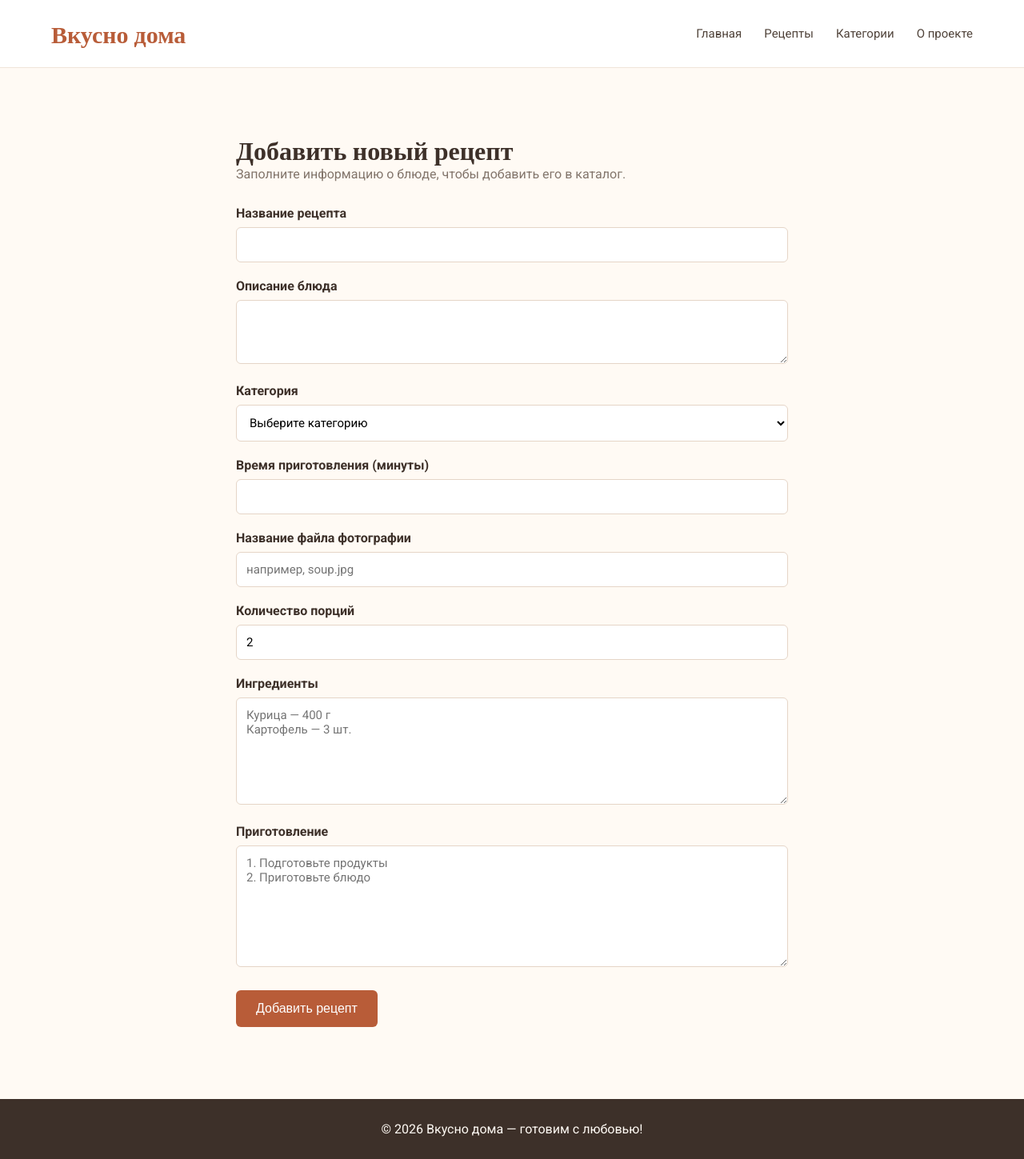
After one commit to FelixKitKat/vkusno-doma, a Symfony app: template templates/admin_recipe/index.html.twig in a window 1280 px wide. The commit adds this page. Shown: the whole page at 80% size. Run offline with Twig, Linux system fonts and the light colour scheme; the template is opened without the code that fills it, so the values that code supplies are empty; some libraries are stand-ins or nearby versions.

Commit message:
Добавлена форма создания рецептов и восстановлена страница рецепта

```diff
--- /dev/null
+++ b/templates/admin_recipe/index.html.twig
@@ -0,0 +1,100 @@
+
+{% extends 'base.html.twig' %}
+
+{% block title %}Добавить рецепт — Вкусно дома{% endblock %}
+
+{% block body %}
+
+<div class="container" style="max-width: 750px; margin: 50px auto; padding: 30px;">
+
+    <h1 style="font-family: 'Playfair Display', serif;">
+        Добавить новый рецепт
+    </h1>
+
+    <p style="color: #82756b; margin-bottom: 30px;">
+        Заполните информацию о блюде, чтобы добавить его в каталог.
+    </p>
+
+    {% for message in app.flashes('success') %}
+        <p style="color: green;">{{ message }}</p>
+    {% endfor %}
+
+    <form method="post">
+
+        <label>Название рецепта</label>
+        <input type="text" name="title" required>
+
+        <label>Описание блюда</label>
+        <textarea name="description" rows="3" required></textarea>
+
+        <label>Категория</label>
+        <select name="category" required>
+            <option value="">Выберите категорию</option>
+            <option value="Супы">Супы</option>
+            <option value="Салаты">Салаты</option>
+            <option value="Основные блюда">Основные блюда</option>
+            <option value="Десерты">Десерты</option>
+        </select>
+
+        <label>Время приготовления (минуты)</label>
+        <input type="number" name="cookingTime" min="1" required>
+
+        <label>Название файла фотографии</label>
+        <input type="text" name="image" placeholder="например, soup.jpg">
+
+        <label>Количество порций</label>
+        <input type="number" name="servings" min="1" value="2" required>
+
+        <label>Ингредиенты</label>
+        <textarea name="ingredients" rows="6" placeholder="Курица — 400 г&#10;Картофель — 3 шт." required></textarea>
+
+        <label>Приготовление</label>
+        <textarea name="instructions" rows="7" placeholder="1. Подготовьте продукты&#10;2. Приготовьте блюдо" required></textarea>
+
+        <button type="submit">Добавить рецепт</button>
+
+    </form>
+</div>
+
+<style>
+    form label {
+        display: block;
+        margin: 20px 0 8px;
+        font-weight: 600;
+        color: #3d3029;
+    }
+
+    form input,
+    form textarea,
+    form select {
+        width: 100%;
+        box-sizing: border-box;
+        padding: 12px;
+        border: 1px solid #e5d5c7;
+        border-radius: 6px;
+        font-family: inherit;
+        font-size: 15px;
+        background: white;
+    }
+
+    form textarea {
+        resize: vertical;
+    }
+
+    form button {
+        margin-top: 25px;
+        padding: 14px 25px;
+        border: none;
+        border-radius: 6px;
+        background: #b85c38;
+        color: white;
+        font-size: 16px;
+        cursor: pointer;
+    }
+
+    form button:hover {
+        background: #98472b;
+    }
+</style>
+
+{% endblock %}
```
Also changed, not shown: src/Controller/AdminRecipeController.php (added, +44 -0 lines), templates/recipe/detail.html.twig (+239 -6 lines).
